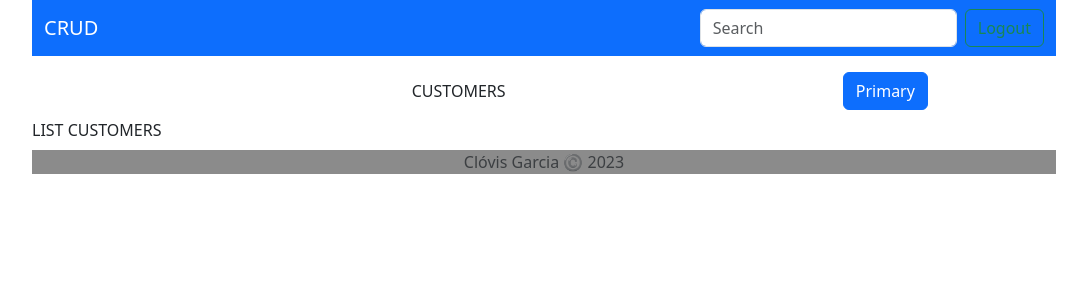
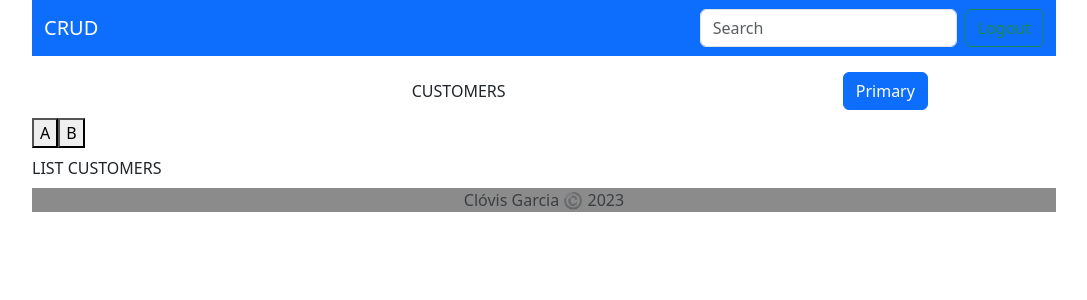
Before and after one commit to theviolatorx/Projeto-Angular-I-ADA--SantanderCoders-2023, an Angular app: page /customer in a window 1280 px wide. Shown: the top 300 px of the page, without its empty margins (96-1183 px from the left). Built offline with nearby package versions, Linux system fonts and the light colour scheme.

Commit message:
Feat: List customer styles

```diff
--- a/src/app/pages/customers/customer/customer.component.html
+++ b/src/app/pages/customers/customer/customer.component.html
@@ -21,6 +21,16 @@
     </div>
 </div>
 
+
+<!-- LIST CUSTOMERS | STYLE -->
+<div class="my-2" style="display:flex; justify-content: center;">
+    <div style="width: 80vw;">
+    <div>
+        <button>A</button>
+        <button>B</button>
+    </div>
+    </div>
+</div>
 <!-- LIST CUSTOMERS -->
 <div class="my-2" style="display:flex; justify-content: center;">
     <div style="width: 80vw;">
```
